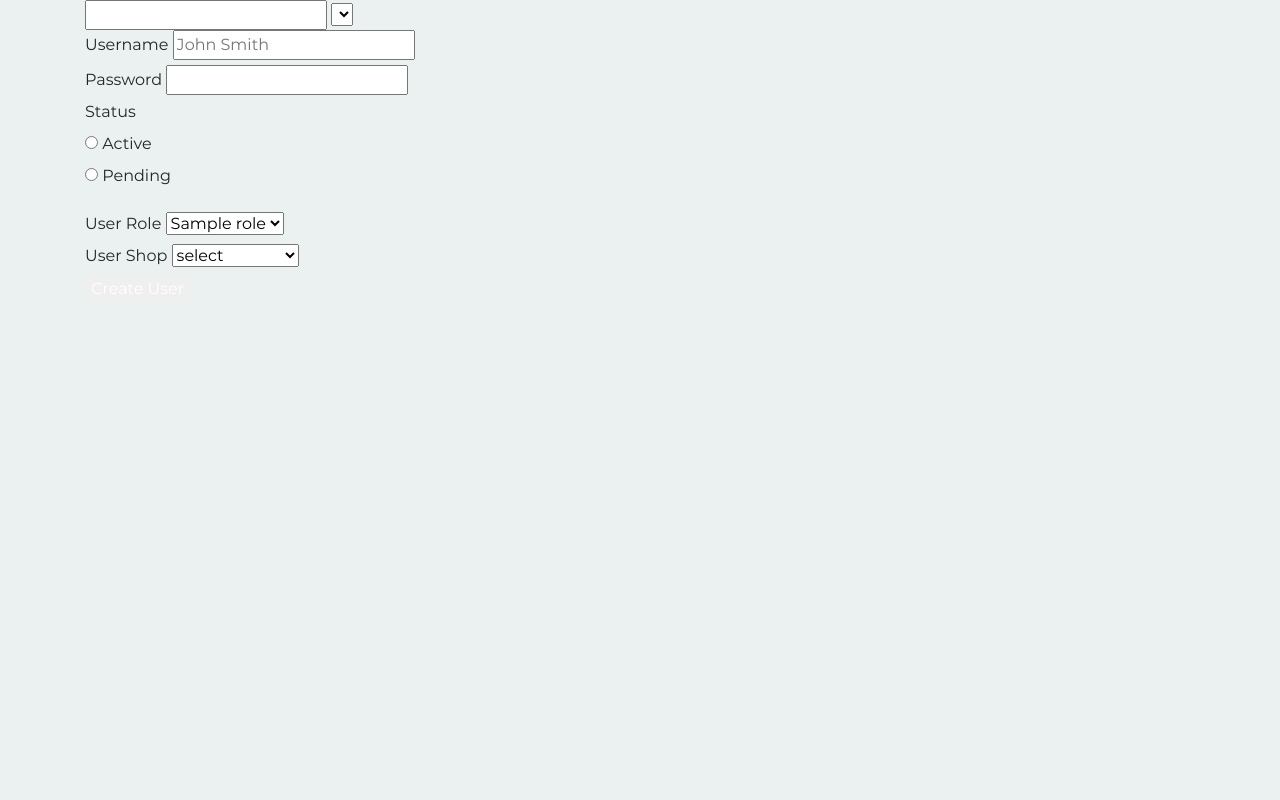
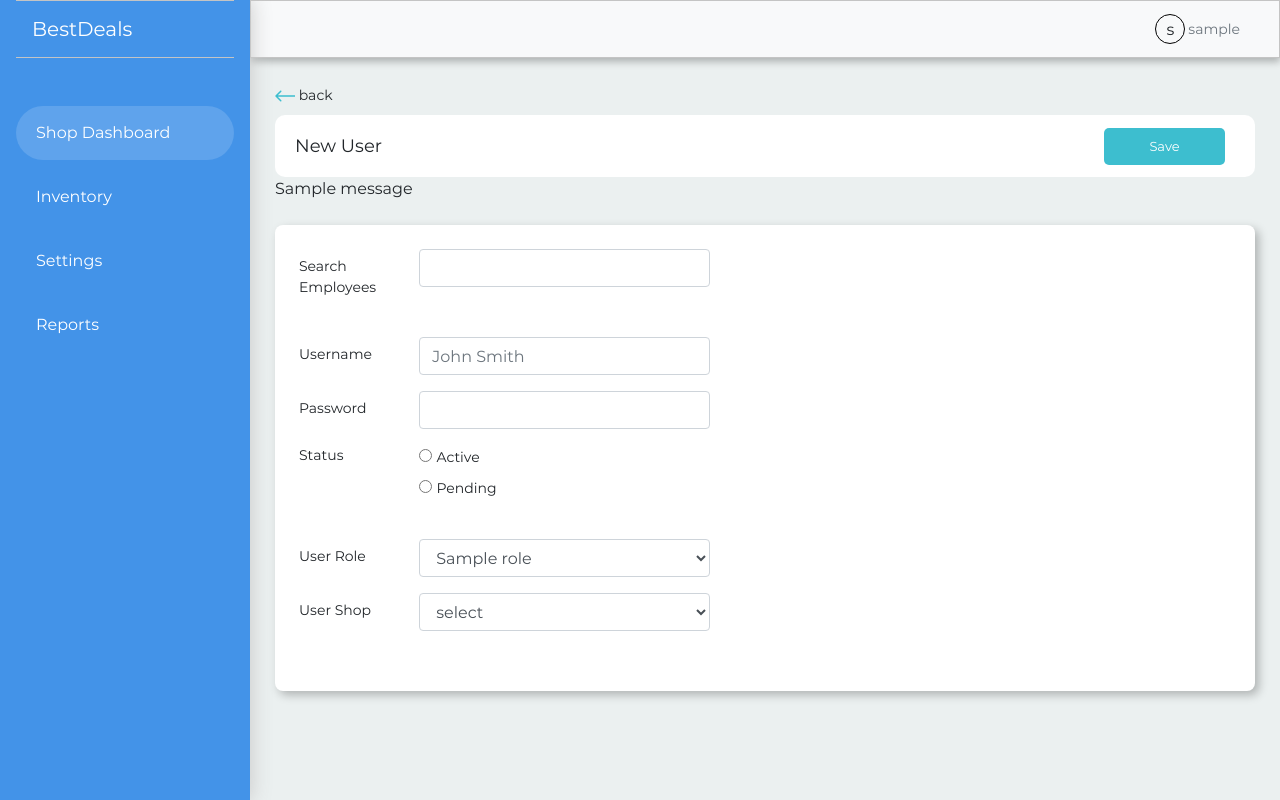
Before and after one commit to timothyakinyelu/point-of-sale-system-with-flask, a Flask app: page /system/users/create-new-user in a window 1280 px wide. Run offline with Flask 2, Linux system fonts and the light colour scheme; a user stored in the database is signed in; tables that the repository leaves empty hold one stand-in row (values such as "Sample post"); one stand-in notice (Sample message) is shown; data that the repository does not hold is empty; some libraries are stand-ins or nearby versions.

Commit message:
- styled new user template

```diff
--- a/app/static/css/style.css
+++ b/app/static/css/style.css
@@ -905,7 +905,7 @@ a.brand__sidebar {
 .table-form label {
     font-size: 14px;
 }
-.table-form .select-brand {
+.table-form .select-brand, .table-form .select-employee {
     font-size: 14px;
     padding: 5px;
     border-radius: 5px;
--- a/app/static/js/employees.js
+++ b/app/static/js/employees.js
@@ -10,13 +10,13 @@
                 url: "{{url_for('auth.searchEmployees')}}",
                 data: { "query": search_term },
                 success: function (response) {
-                    $("#result").empty(); //remove whatever is there and append whatever is returned
-                    $('#result').empty().append("<option value='0'>Select</option>");
-                        response.results.forEach((value)=>{
-                            $('#result').append(
-                                `<option value="${value.id}">${value.first_name + ' ' + value.last_name}</option>`
-                            )
-
+                    $("#employee").empty(); //remove whatever is there and append whatever is returned
+                    $('#employee').empty().append("<option value='0'>Select</option>");
+                    $('#employee').addClass('show')
+                    response.results.forEach((value)=>{
+                        $('#employee').append(
+                            `<option value="${value.id}">${value.first_name + ' ' + value.last_name}</option>`
+                        )
                     });
                 }
             }
@@ -25,7 +25,7 @@
 
     // select employee to be registered as a new user
     selectEmployee = () => {
-        var sel = document.getElementById("result");
+        var sel = document.getElementById("employee");
         var id = sel.options[sel.selectedIndex].value;
         var fullName = sel.options[sel.selectedIndex].text;
 
@@ -35,6 +35,9 @@
         var username = rev_names.join(".").toLowerCase()
         document.getElementById("username").value = username;
         document.getElementById("employee").value = id;
+
+        $("#employee").empty(); //remove whatever is there and append whatever is returned
+        $('#employee').removeClass('show')
     }
 
     $(document).ready(function() {
@@ -46,4 +49,10 @@
             }
         )
     });
+
+    // trigger submit button outside form
+    $('#saveUser').on('click', function(event) {
+        event.preventDefault();
+        $('#create_user').submit();
+    })
 })();
--- a/app/templates/categories.html
+++ b/app/templates/categories.html
@@ -4,7 +4,7 @@
         <div class="page-wrapper">
             {% include "back.html" %}
             <div class="page-header">
-                <span class="header-text">Products</span>
+                <span class="header-text">Categories</span>
                 <div class="buttons-wrapper">
                     <a href="#" data-toggle="modal" data-target="#newCategory" class="button-save" type="button">
                         <svg width="14" height="14" viewBox="0 0 14 14" fill="none" xmlns="http://www.w3.org/2000/svg">
--- a/app/templates/create_user.html
+++ b/app/templates/create_user.html
@@ -1,17 +1,44 @@
-{% extends 'base.html' %}
-{% block content %}
-    <div class="container">
-        <form id="create_user" method="POST" action="{{ url_for('auth.createUser') }}">
+{% extends 'admin-layout.html' %}
+{% block inner %}
+    <section class="h-auto newProduct">
+        <div class="page-wrapper">
+            {% include "back.html" %}
+            <div class="page-header">
+                <span class="header-text">New User</span>
+                <div class="buttons-wrapper">
+                    <a id="saveUser" href="" class="button-save" type="button">
+                        Save
+                    </a>
+                </div>
+            </div>
+            {% with messages = get_flashed_messages() %}
+                {% if messages %}
+                    <div class="notification is-danger">
+                        {{ messages[0] }}
+                    </div>
+                {% endif %}
+            {% endwith %}
+            <div class="table-wrapper table-form">
+                <form id="create_user" method="POST" action="{{ url_for('auth.addProduct') }}">
                     {{ form.csrf_token }}
 
-            <input type='text' name='query' onkeyup="searchEmployees(event)"/>
-            <select id="result" onchange=selectEmployee()></select>
-            <fieldset class="username">
-                {{ form.employee(id='employee') }}
+                    <div class="row">
+                        <div class="col-lg-6 col-md-12 col-sm-12 col-xs-12">
+                            <fieldset class="form-group row">
+                                <label class="col-sm-2 col-lg-3 col-form-label">Search Employees</label>
+                                <div class="col-sm-10 col-lg-8">
+                                    <input type='text' name='query' class="form-control" onkeyup="searchEmployees(event)"/>
+                                    <select id="employee" class="select-employee form-control" onchange=selectEmployee()></select>
+                                </div>
                             </fieldset>
-            <fieldset class="username">
-                {{ form.username.label }}
-                {{ form.username(placeholder='John Smith', id='username') }}
+                            <fieldset class="form-group row">
+                                {{ form.employee(id='employee', class="form-control") }}
+                            </fieldset>
+                            <fieldset class="form-group row">
+                                {{ form.username.label(class="col-sm-2 col-lg-3 col-form-label") }}
+                                <div class="col-sm-10 col-lg-8">
+                                    {{ form.username(placeholder='John Smith', id='username', class="form-control") }}
+                                </div>
                                 {% if form.username.errors %}
                                 <ul class="errors">
                                     {% for error in form.username.errors %}
@@ -19,9 +46,11 @@
                                 </ul>
                                 {% endif %}
                             </fieldset>
-            <fieldset class="password">
-                {{ form.password.label }}
-                {{ form.password }}
+                            <fieldset class="form-group row">
+                                {{ form.password.label(class="col-sm-2 col-lg-3 col-form-label") }}
+                                <div class="col-sm-10 col-lg-8">
+                                    {{ form.password(class="form-control") }}
+                                </div>
                                 {% if form.password.errors %}
                                 <ul class="errors">
                                     {% for error in form.password.errors %}
@@ -29,21 +58,34 @@
                                 </ul>
                                 {% endif %}
                             </fieldset>
-            <fieldset class="active">
-                {{ form.active.label }}
-                {{ form.active }}
+                            <fieldset class="form-group row">
+                                {{ form.active.label(class="col-sm-2 col-lg-3 form-check-label") }}
+                                <div class="col-sm-10 col-lg-8">
+                                    <div class="form-check form-check-inline">
+                                        {{ form.active(class="form-check-input") }}
+                                    </div>
+                                </div>
                             </fieldset>
-            <fieldset class="role">
-                {{ form.role.label }}
-                {{ form.role }}
+                            <fieldset class="form-group row">
+                                {{ form.role.label(class="col-sm-2 col-lg-3 col-form-label") }}
+                                <div class="col-sm-10 col-lg-8">
+                                    {{ form.role(class="form-control") }}
+                                </div>
                             </fieldset>
-            <fieldset class="shop">
-                {{ form.shop.label }}
-                {{ form.shop }}
+                            <fieldset class="form-group row">
+                                {{ form.shop.label(class="col-sm-2 col-lg-3 col-form-label") }}
+                                <div class="col-sm-10 col-lg-8">
+                                    {{ form.shop(class="form-control") }}
+                                </div>
                             </fieldset>
-            <div id="user_form" class="submit-button">
-                {{ form.submit }}
+                        </div>
                     </div>
                 </form>
             </div>
-{% endblock %}
+        </div>
+    </section>
+{% endblock inner %}
+{% block inner_scripts %}
+    <script src="{{ url_for('static', filename= 'js/employees.js') }}"></script>
+{{super()}}
+{% endblock inner_scripts %}
```
Lines whose indentation alone changed are shown as unchanged.
